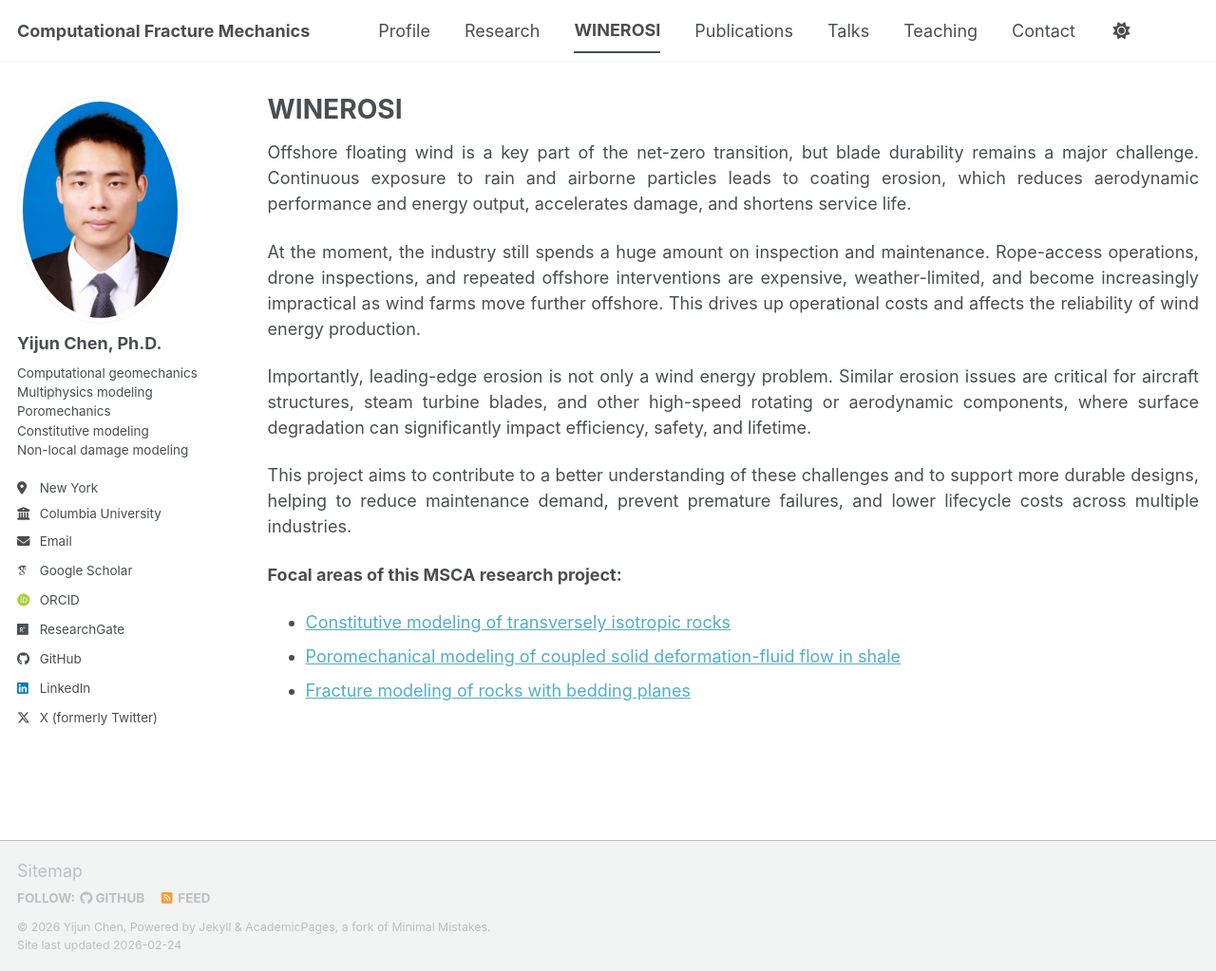
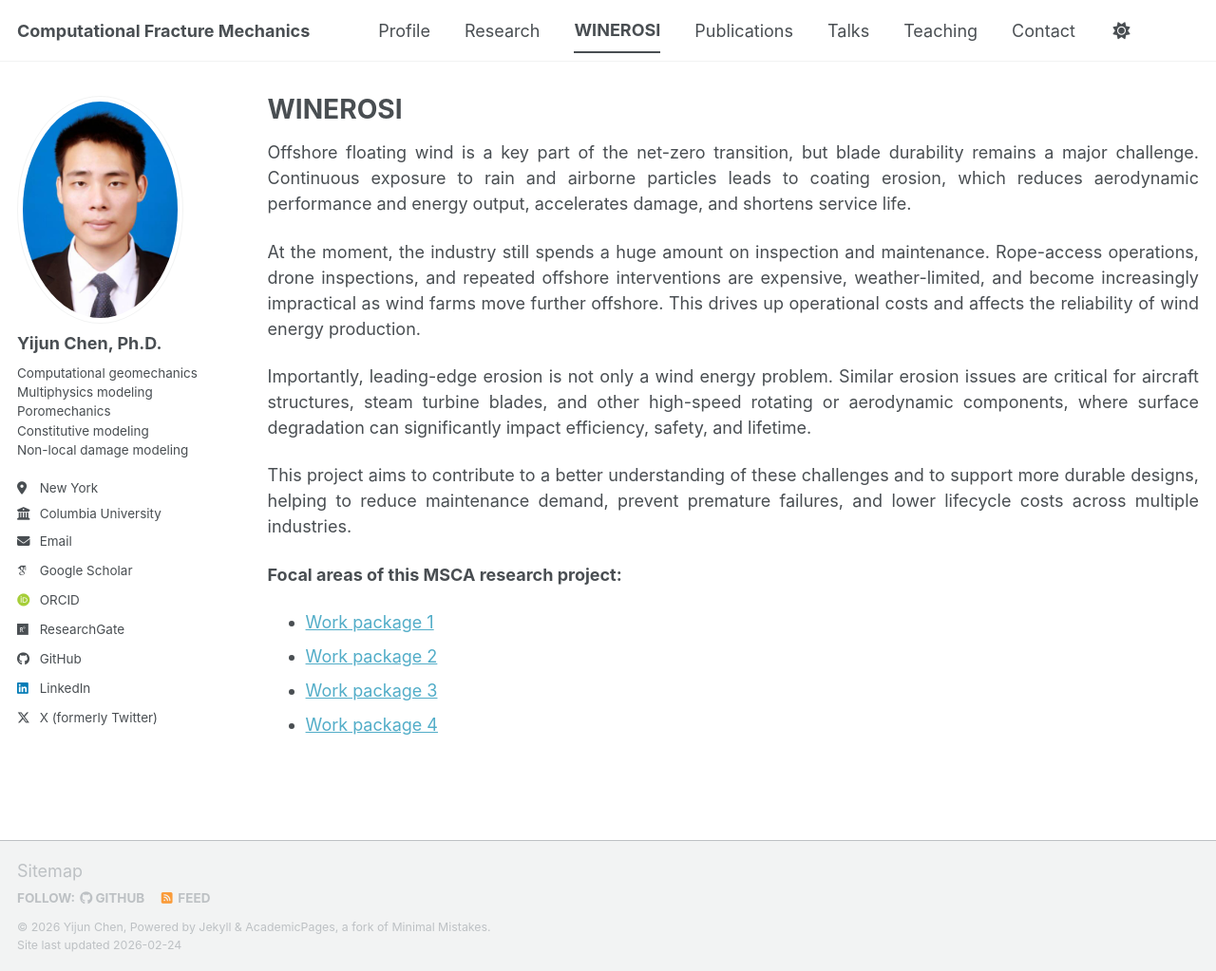
Before and after one commit to chenhhu/chenhhu.github.io, a Jekyll site: the page built from _pages/winerosi.md, in a window 1280 px wide and 1023 px high. Shown: the whole window at 95% size. Built offline with Jekyll 4.4.1, drawn with Linux system fonts in a browser that asks for light colours; some web fonts are replaced; a script bundle is joined from its source files by our own code; library files that are not in the unit come from our copies.

Commit message:
Update winerosi.md

```diff
--- a/_pages/winerosi.md
+++ b/_pages/winerosi.md
@@ -18,6 +18,7 @@ This project aims to contribute to a better understanding of these challenges an
 </p>
 
 <b>Focal areas of this MSCA research project:</b>
-* [Constitutive modeling of transversely isotropic rocks](constitutive-modeling)
-* [Poromechanical modeling of coupled solid deformation-fluid flow in shale](poromechanics)
-* [Fracture modeling of rocks with bedding planes](fracture-modeling)
+* [Work package 1](constitutive-modeling)
+* [Work package 2](poromechanics)
+* [Work package 3](fracture-modeling)
+* [Work package 4](fracture-modeling)
```
